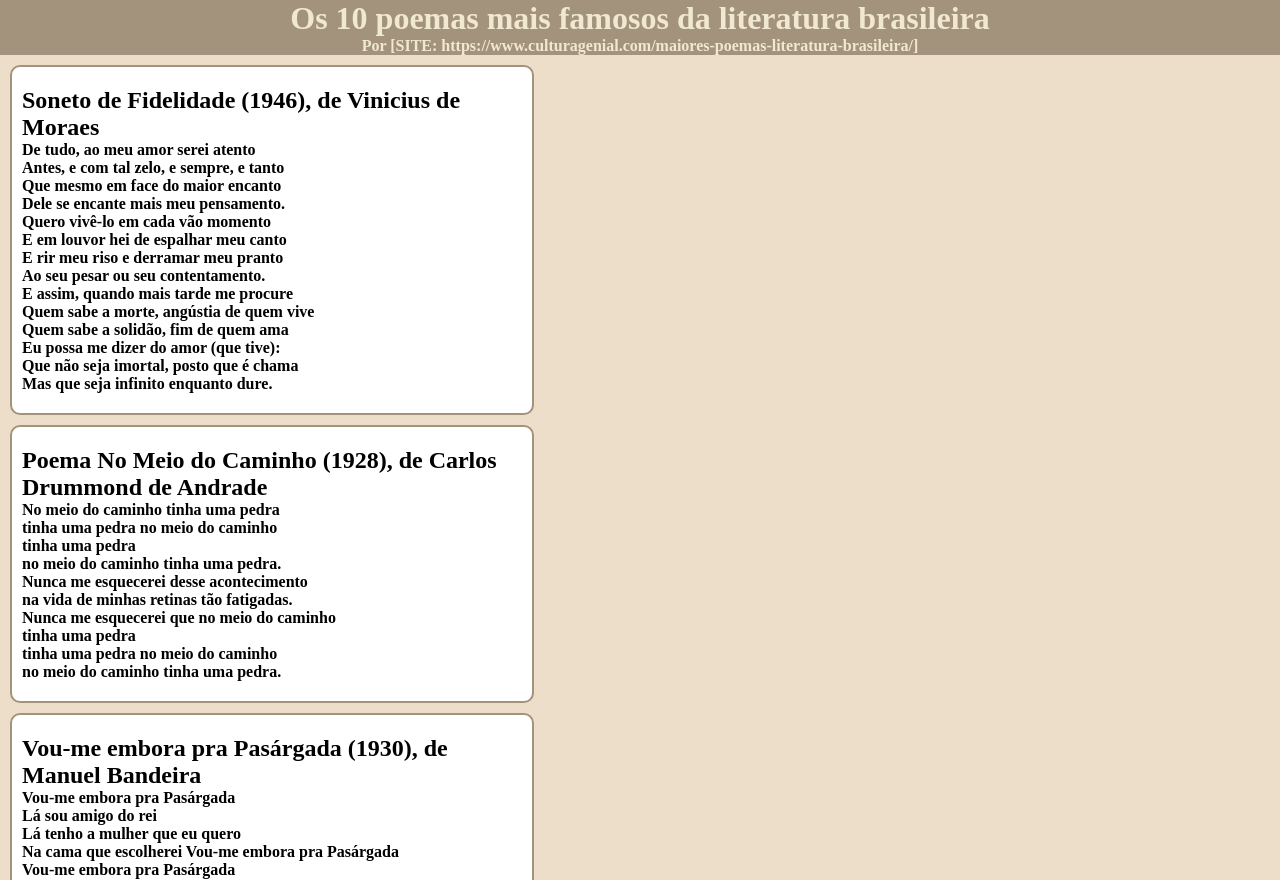
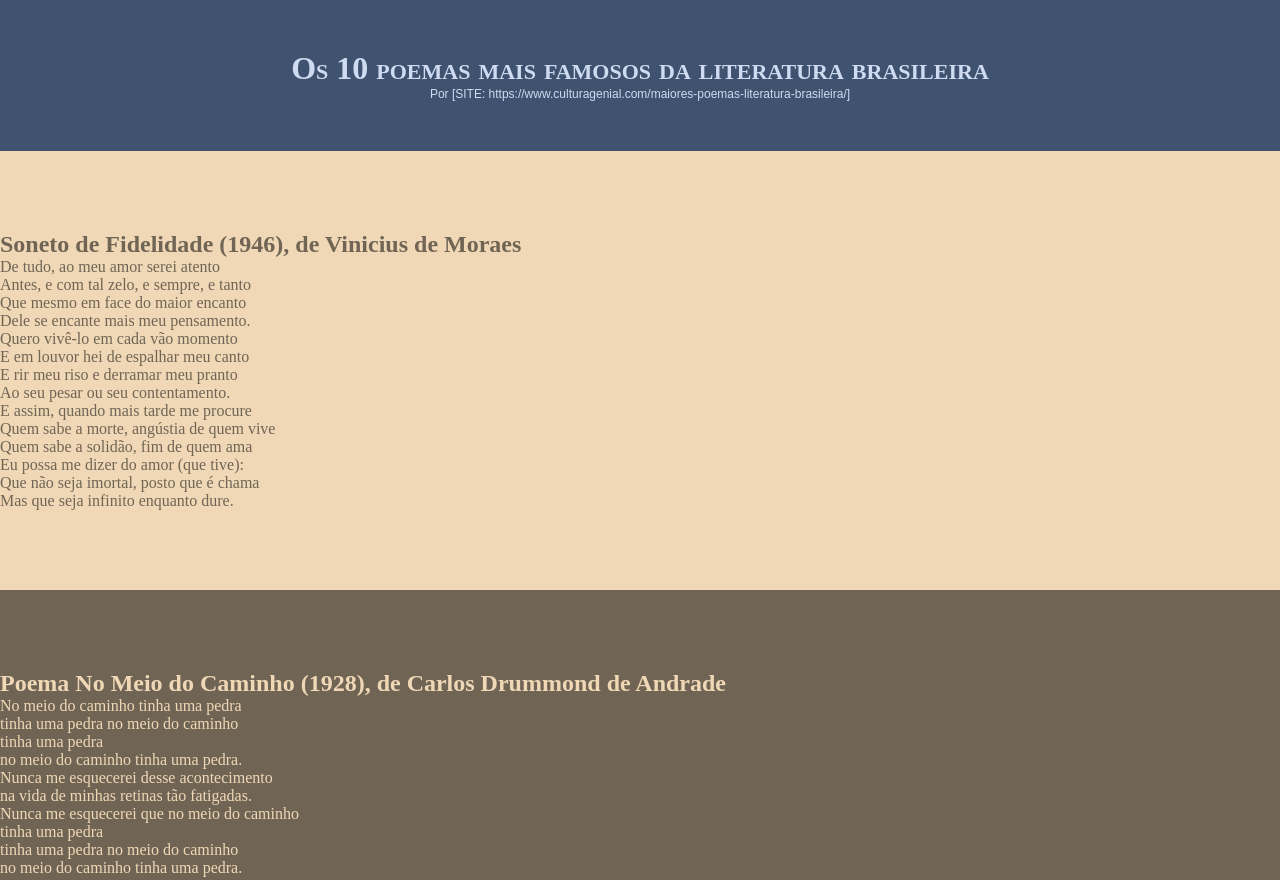
Before and after one commit to mpnmateus/poemasdobrasil, a plain HTML site: page poemasdobrasil/index.html in a window 1280 px wide. Shown: the top 880 px of the page. Drawn offline with Linux system fonts and the light colour scheme.

Commit message:
verificando paleta e preparando para efeito parallax

```diff
--- a/poemasdobrasil/estilo/estilos.css
+++ b/poemasdobrasil/estilo/estilos.css
@@ -6,34 +6,65 @@
 }
 
 :root{
-    --cor1: #F0E8D1;
-    --cor2: #EDDECA;
-    --cor3: #A89E7D;
-    --cor4: #A3937C;
-    --cor5: #CEDBF0;
+    --cor1: #F0D8B6;
+    --cor2: #A3937C;
+    --cor3: #706555;
+    --cor4: #CEDBF0;
+    --cor5: #3F5270;
 }
 
 
 html, body{
     min-height: 100vh;
-    background-color: var(--cor2);
+    background-color: var(--cor1);
 }
 
 header{
-    background-color: var(--cor4);
-    color: var(--cor1);
+    background-color: var(--cor5);
+    color: var(--cor4);
     text-align: center;
 }
 
-section{
-    background-color: white;
-    max-width: 500px;
-    padding: 20px 10px 20px 10px;
-    margin: 10px 10px;
-    border: 2px solid var(--cor4);
-    border-radius: 10px;
+header > h1 {
+    padding-top: 50px;
+    font-variant: small-caps; /*Letras maiúsculas com as primeiras maiores*/
+    /*text-transform: uppercase; Coloca tudo em letra maiúscula*/
 }
 
-p{
-    font-weight: bold;
+header > p{
+    padding-bottom: 50px;
+    font: normal 12px Arial, Verdana, serif;
 }
+
+section{
+    padding-top: 10vh;
+    padding-bottom: 10vh;
+}
+
+section.normal{
+    background-color: var(--cor1);
+    color: var(--cor3);
+}
+
+section.imagem{
+    background-color: var(--cor3);
+    color: var(--cor1);
+}
+
+footer{
+    color: var(--cor1);
+    background-color: var(--cor4);
+    text-align: center;
+    margin: 10px 0px 10px 0px;
+    padding: 10px;
+}
+
+footer a {
+    text-decoration: none;
+    font-weight: bolder;
+    color: var(--cor1);
+}
+
+footer a:hover{
+    text-decoration: underline;
+}
```
